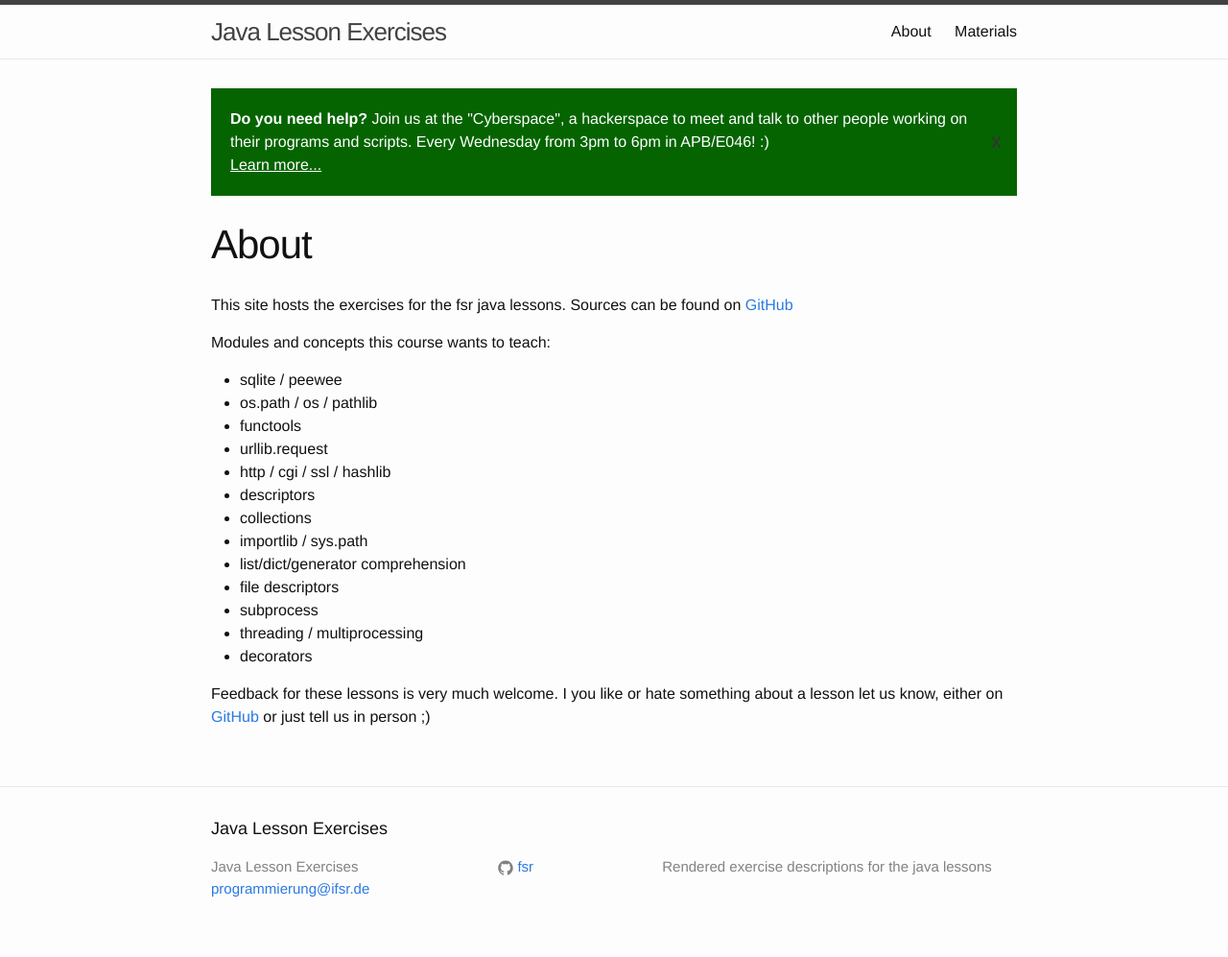
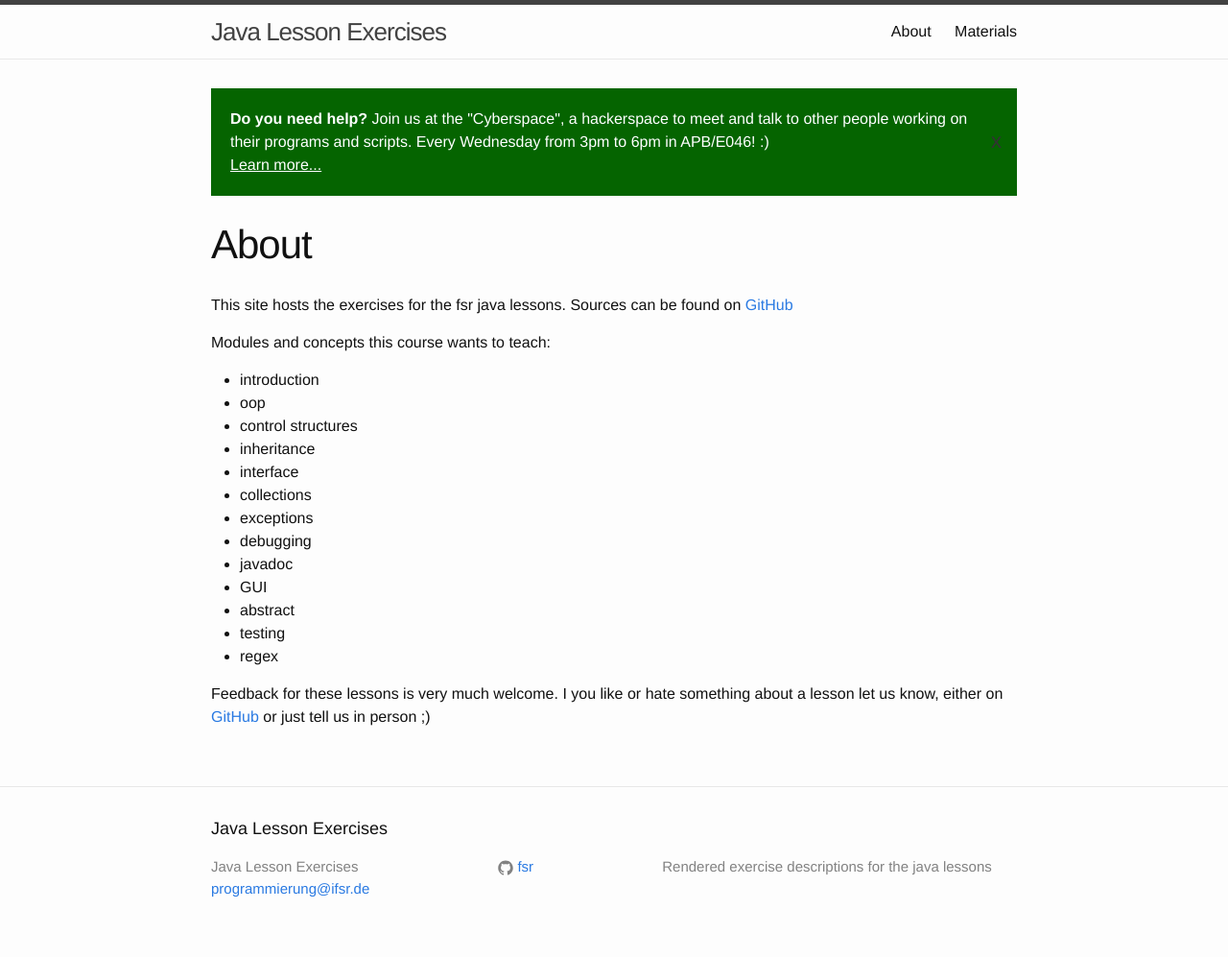
Before and after one commit to fsr/java-lessons, a Jekyll site: the page built from about.md, in a window 1280 px wide. Shown: the whole page at 96% size. Built offline with Jekyll 4.4.1, drawn with Linux system fonts in a browser that asks for light colours.

Commit message:
Rewrote overview

```diff
--- a/_data/overview.yml
+++ b/_data/overview.yml
@@ -1,14 +1,14 @@
 targets:
-    - sqlite / peewee
-    - os.path / os / pathlib
-    - functools
-    - urllib.request
-    - http / cgi / ssl / hashlib
-    - descriptors
+    - introduction
+    - oop
+    - control structures
+    - inheritance
+    - interface
     - collections
-    - importlib / sys.path
-    - list/dict/generator comprehension
-    - file descriptors
-    - subprocess
-    - threading / multiprocessing
-    - decorators
+    - exceptions
+    - debugging
+    - javadoc
+    - GUI
+    - abstract
+    - testing
+    - regex
```
